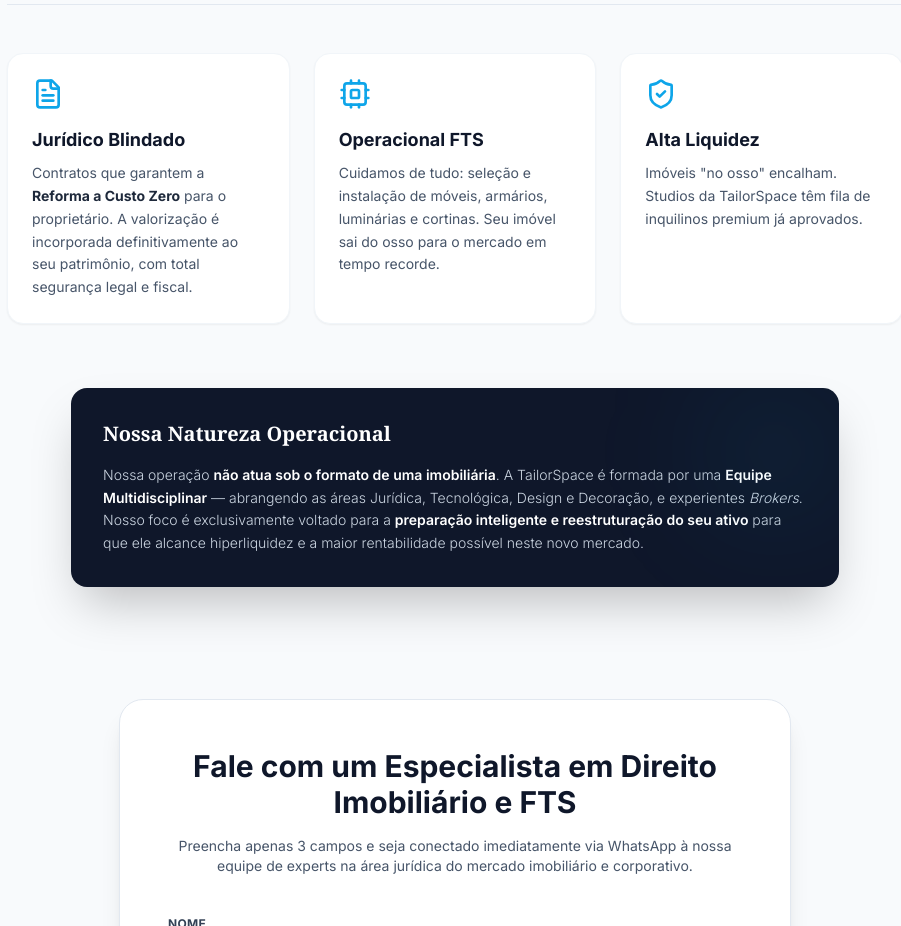
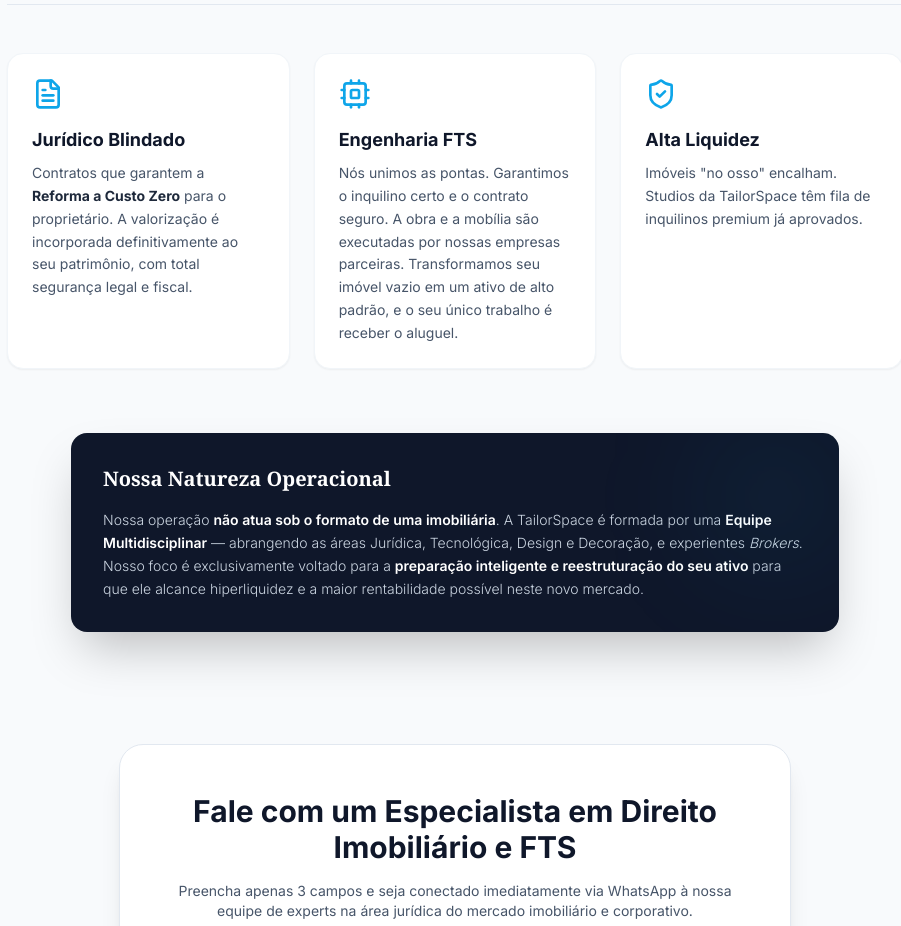
Before and after one commit to aleandrade926/tailorspace-app, a React (Vite) app: page /proprietario in a window 1280 px wide. Shown: the part 3080-4006 px from the top of the page, without its empty margins (185-1086 px from the left). Built offline with nearby package versions, Linux system fonts and the light colour scheme.

Commit message:
feat(copy): update card from Operacional FTS to Engenharia FTS with new description

```diff
--- a/src/pages/OwnerLandingPage.tsx
+++ b/src/pages/OwnerLandingPage.tsx
@@ -233,8 +233,8 @@
             </div>
             <div className="bg-white p-6 rounded-2xl border border-slate-100 shadow-sm">
               <Cpu className="w-8 h-8 text-brand-500 mb-4" />
-              <h3 className="text-lg font-bold mb-2 text-slate-900">Operacional FTS</h3>
-              <p className="text-sm text-slate-600 leading-relaxed">Cuidamos de tudo: seleção e instalação de móveis, armários, luminárias e cortinas. Seu imóvel sai do osso para o mercado em tempo recorde.</p>
+              <h3 className="text-lg font-bold mb-2 text-slate-900">Engenharia FTS</h3>
+              <p className="text-sm text-slate-600 leading-relaxed">Nós unimos as pontas. Garantimos o inquilino certo e o contrato seguro. A obra e a mobília são executadas por nossas empresas parceiras. Transformamos seu imóvel vazio em um ativo de alto padrão, e o seu único trabalho é receber o aluguel.</p>
             </div>
             <div className="bg-white p-6 rounded-2xl border border-slate-100 shadow-sm">
               <ShieldCheck className="w-8 h-8 text-brand-500 mb-4" />
```
